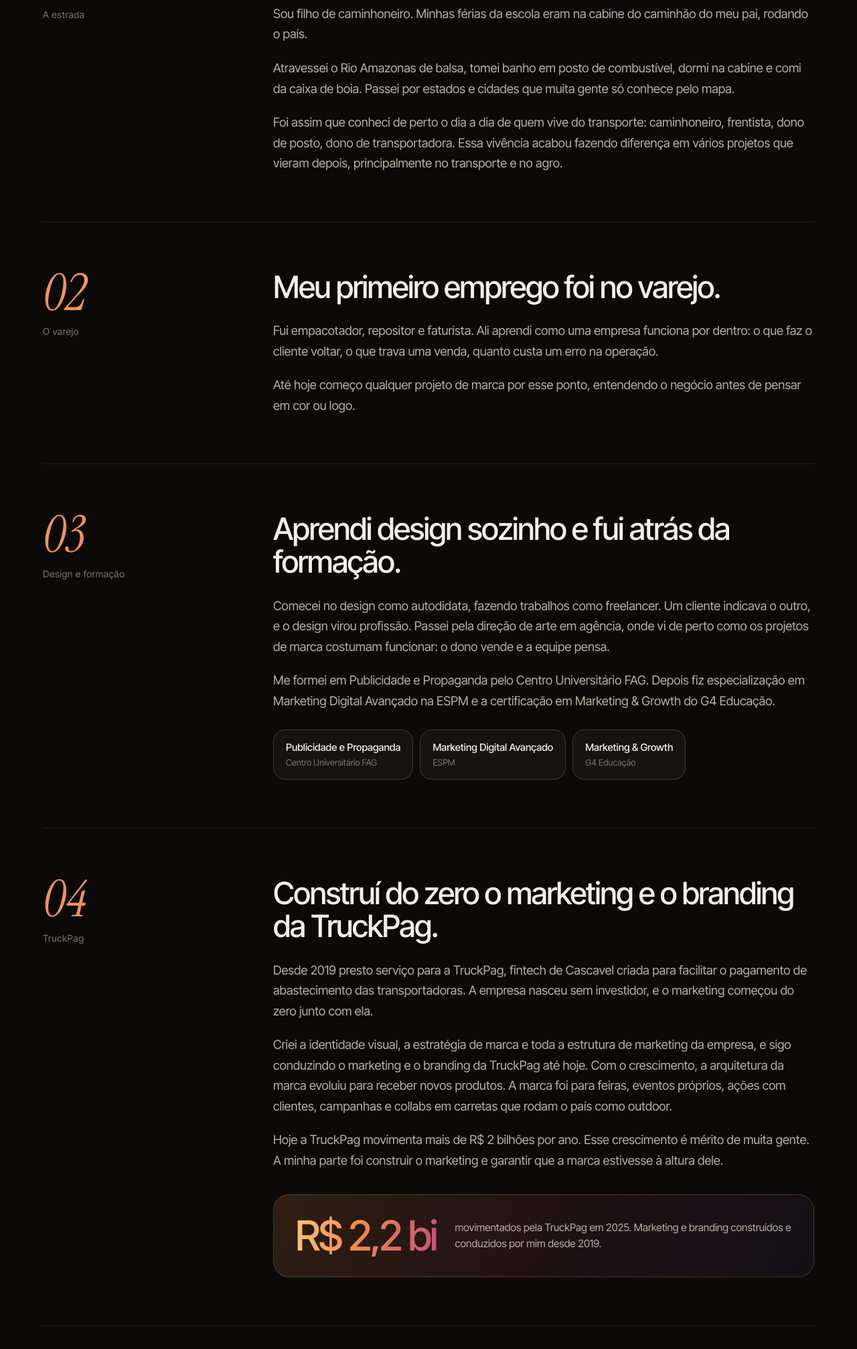
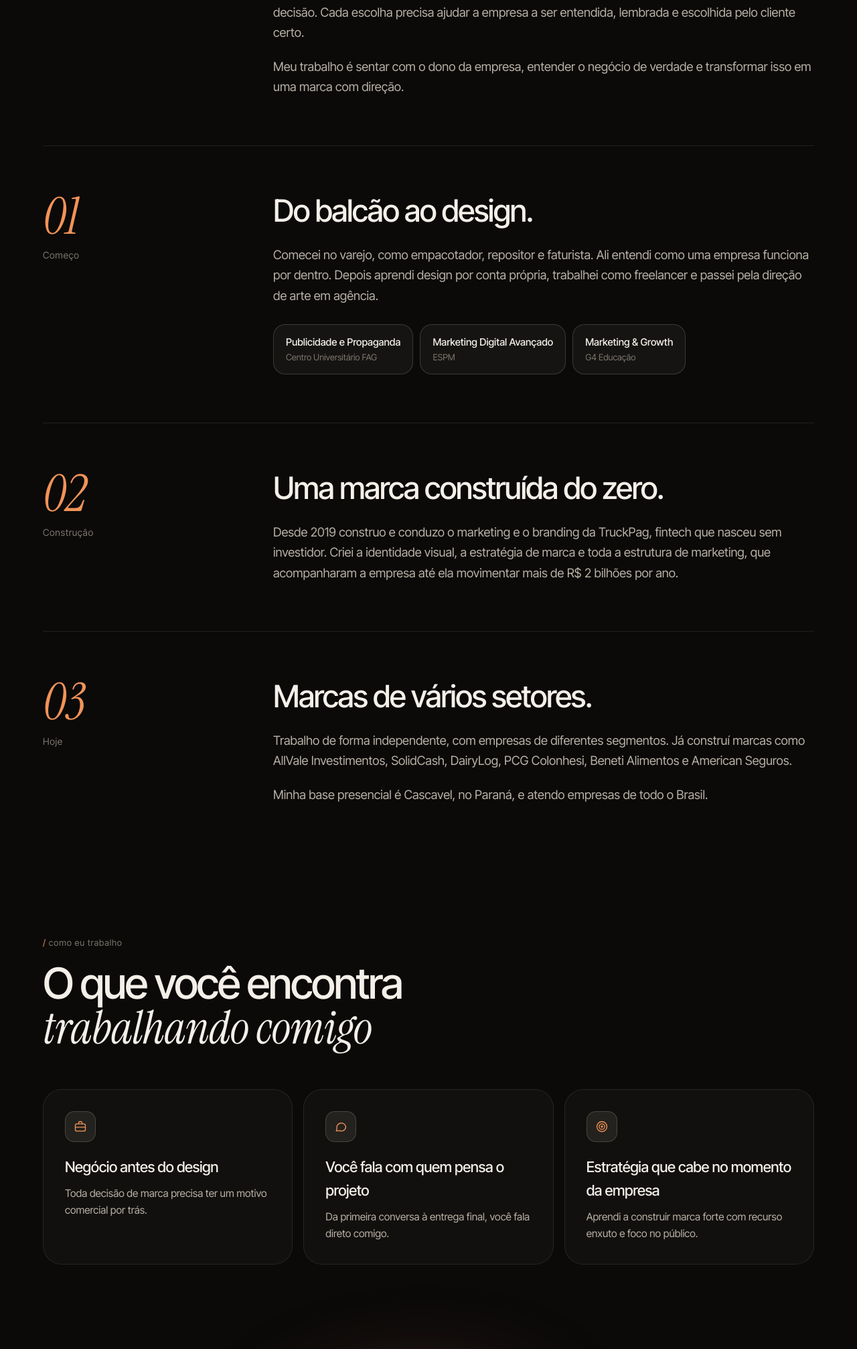
Before and after one commit to juniorsturmer/juniorsturmer-site, a plain HTML site: page juniorsturmer-site/minha-historia/index.html in a window 1280 px wide. Shown: the part 786-2800 px from the top of the page at 67% size. Drawn offline with Linux system fonts and the light colour scheme.

Commit message:
Add files via upload

```diff
--- a/juniorsturmer-site/minha-historia/index.html
+++ b/juniorsturmer-site/minha-historia/index.html
@@ -4,13 +4,13 @@
 <meta charset="utf-8">
 <meta name="viewport" content="width=device-width, initial-scale=1">
 <title>Minha história | Junior Sturmer, estrategista de marca</title>
-<meta name="description" content="Filho de caminhoneiro, publicitário e estrategista de marca. A trajetória de Junior Sturmer, que construiu do zero o marketing e o branding da TruckPag e atende empresas de todo o Brasil.">
+<meta name="description" content="Junior Sturmer, publicitário e estrategista de marca. Propósito, trajetória e forma de trabalhar de quem ajuda empresas de todo o Brasil a construir marcas com visão de negócio.">
 <link rel="canonical" href="https://juniorsturmer.com.br/minha-historia/">
 
 <meta property="og:type" content="website">
 <meta property="og:locale" content="pt_BR">
 <meta property="og:title" content="Minha história | Junior Sturmer, estrategista de marca">
-<meta property="og:description" content="Filho de caminhoneiro, publicitário e estrategista de marca. A trajetória de Junior Sturmer, que construiu do zero o marketing e o branding da TruckPag e atende empresas de todo o Brasil.">
+<meta property="og:description" content="Junior Sturmer, publicitário e estrategista de marca. Propósito, trajetória e forma de trabalhar de quem ajuda empresas de todo o Brasil a construir marcas com visão de negócio.">
 <meta property="og:url" content="https://juniorsturmer.com.br/minha-historia/">
 <meta property="og:site_name" content="Junior Sturmer">
 <meta name="theme-color" content="#0b0a09">
@@ -38,43 +38,30 @@
   <div class="glow glow-b" aria-hidden="true"></div>
   <div class="wrap"><div class="inner reveal">
     <span class="eyebrow">Minha história</span>
-    <h1>Da cabine do caminhão <span class="serif sun-text">à estratégia de marca.</span></h1>
-    <p>Cresci na estrada, comecei no estoque, aprendi design sozinho e construí do zero o marketing e o branding de uma fintech que hoje movimenta bilhões por ano. Essa é a minha trajetória.</p>
+    <h1>Estratégia de marca <span class="serif sun-text">com visão de negócio.</span></h1>
+    <p>Sou Junior Sturmer, publicitário e estrategista de marca. Ajudo empresas a construir marcas que vendem, crescem e são lembradas.</p>
   </div></div>
 </section>
 
 <section>
   <div class="wrap">
     <div class="chapter reveal">
-      <div class="chapter-side"><div class="num">01</div><div class="k">A estrada</div></div>
+      <div class="chapter-side"><div class="num">/</div><div class="k">Propósito</div></div>
       <div>
-        <h2>Cresci rodando o Brasil de caminhão.</h2>
+        <h2>Marca é decisão de negócio.</h2>
         <div class="prose">
-          <p>Sou filho de caminhoneiro. Minhas férias da escola eram na cabine do caminhão do meu pai, rodando o país.</p>
-          <p>Atravessei o Rio Amazonas de balsa, tomei banho em posto de combustível, dormi na cabine e comi da caixa de boia. Passei por estados e cidades que muita gente só conhece pelo mapa.</p>
-          <p>Foi assim que conheci de perto o dia a dia de quem vive do transporte: caminhoneiro, frentista, dono de posto, dono de transportadora. Essa vivência acabou fazendo diferença em vários projetos que vieram depois, principalmente no transporte e no agro.</p>
+          <p>Muita empresa trata marca como uma questão de gosto: o logo bonito, a cor da moda. Eu trato como decisão. Cada escolha precisa ajudar a empresa a ser entendida, lembrada e escolhida pelo cliente certo.</p>
+          <p>Meu trabalho é sentar com o dono da empresa, entender o negócio de verdade e transformar isso em uma marca com direção.</p>
         </div>
       </div>
     </div>
 
     <div class="chapter reveal">
-      <div class="chapter-side"><div class="num">02</div><div class="k">O varejo</div></div>
+      <div class="chapter-side"><div class="num">01</div><div class="k">Começo</div></div>
       <div>
-        <h2>Meu primeiro emprego foi no varejo.</h2>
+        <h2>Do balcão ao design.</h2>
         <div class="prose">
-          <p>Fui empacotador, repositor e faturista. Ali aprendi como uma empresa funciona por dentro: o que faz o cliente voltar, o que trava uma venda, quanto custa um erro na operação.</p>
-          <p>Até hoje começo qualquer projeto de marca por esse ponto, entendendo o negócio antes de pensar em cor ou logo.</p>
-        </div>
-      </div>
-    </div>
-
-    <div class="chapter reveal">
-      <div class="chapter-side"><div class="num">03</div><div class="k">Design e formação</div></div>
-      <div>
-        <h2>Aprendi design sozinho e fui atrás da formação.</h2>
-        <div class="prose">
-          <p>Comecei no design como autodidata, fazendo trabalhos como freelancer. Um cliente indicava o outro, e o design virou profissão. Passei pela direção de arte em agência, onde vi de perto como os projetos de marca costumam funcionar: o dono vende e a equipe pensa.</p>
-          <p>Me formei em Publicidade e Propaganda pelo Centro Universitário FAG. Depois fiz especialização em Marketing Digital Avançado na ESPM e a certificação em Marketing &amp; Growth do G4 Educação.</p>
+          <p>Comecei no varejo, como empacotador, repositor e faturista. Ali entendi como uma empresa funciona por dentro. Depois aprendi design por conta própria, trabalhei como freelancer e passei pela direção de arte em agência.</p>
         </div>
         <div class="pills">
           <div class="pill-edu"><b>Publicidade e Propaganda</b><span>Centro Universitário FAG</span></div>
@@ -85,28 +72,22 @@
     </div>
 
     <div class="chapter reveal">
-      <div class="chapter-side"><div class="num">04</div><div class="k">TruckPag</div></div>
+      <div class="chapter-side"><div class="num">02</div><div class="k">Construção</div></div>
       <div>
-        <h2>Construí do zero o marketing e o branding da TruckPag.</h2>
+        <h2>Uma marca construída do zero.</h2>
         <div class="prose">
-          <p>Desde 2019 presto serviço para a TruckPag, fintech de Cascavel criada para facilitar o pagamento de abastecimento das transportadoras. A empresa nasceu sem investidor, e o marketing começou do zero junto com ela.</p>
-          <p>Criei a identidade visual, a estratégia de marca e toda a estrutura de marketing da empresa, e sigo conduzindo o marketing e o branding da TruckPag até hoje. Com o crescimento, a arquitetura da marca evoluiu para receber novos produtos. A marca foi para feiras, eventos próprios, ações com clientes, campanhas e collabs em carretas que rodam o país como outdoor.</p>
-          <p>Hoje a TruckPag movimenta mais de R$ 2 bilhões por ano. Esse crescimento é mérito de muita gente. A minha parte foi construir o marketing e garantir que a marca estivesse à altura dele.</p>
-        </div>
-        <div class="stat-band">
-          <div class="v sun-text">R$ 2,2 bi</div>
-          <p>movimentados pela TruckPag em 2025. Marketing e branding construídos e conduzidos por mim desde 2019.</p>
+          <p>Desde 2019 construo e conduzo o marketing e o branding da TruckPag, fintech que nasceu sem investidor. Criei a identidade visual, a estratégia de marca e toda a estrutura de marketing, que acompanharam a empresa até ela movimentar mais de R$ 2 bilhões por ano.</p>
         </div>
       </div>
     </div>
 
     <div class="chapter reveal">
-      <div class="chapter-side"><div class="num">05</div><div class="k">Atuação</div></div>
+      <div class="chapter-side"><div class="num">03</div><div class="k">Hoje</div></div>
       <div>
-        <h2>Trabalho de forma independente, com marcas de vários setores.</h2>
+        <h2>Marcas de vários setores.</h2>
         <div class="prose">
-          <p>Sou prestador de serviço independente. A TruckPag é um dos meus clientes, ao lado de holdings, fintechs, transportadoras, indústrias, seguradoras, empresas de alimentos e do mercado imobiliário.</p>
-          <p>Ao longo dos anos, construí marcas como AllVale Investimentos, SolidCash, DairyLog, PCG Colonhesi, Beneti Alimentos e American Seguros. Minha base presencial é Cascavel, no Paraná, e atendo empresas de todo o Brasil.</p>
+          <p>Trabalho de forma independente, com empresas de diferentes segmentos. Já construí marcas como AllVale Investimentos, SolidCash, DairyLog, PCG Colonhesi, Beneti Alimentos e American Seguros.</p>
+          <p>Minha base presencial é Cascavel, no Paraná, e atendo empresas de todo o Brasil.</p>
         </div>
       </div>
     </div>
```
Also changed, not shown: juniorsturmer-site/index.html (+16 -16 lines).
